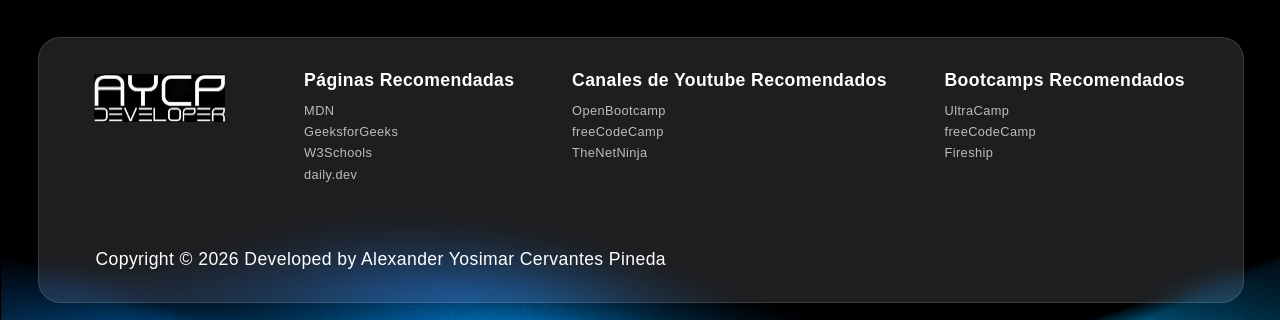
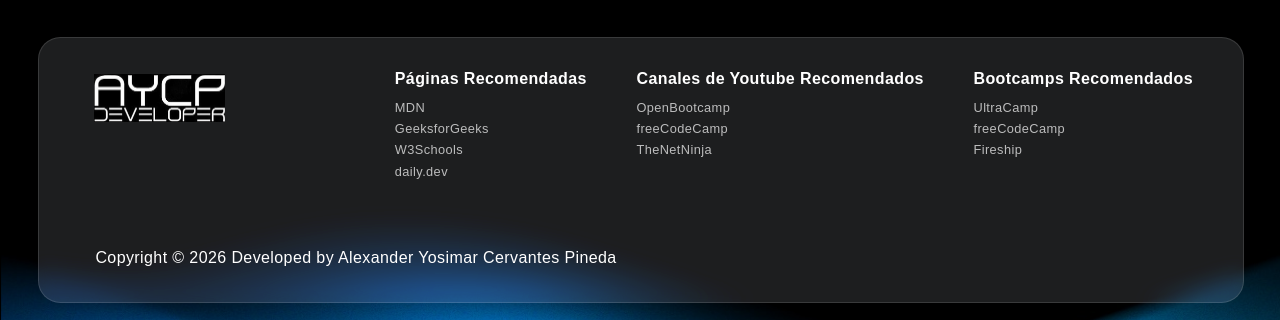
Before and after one commit to aycp-developer/aycpdeveloper, a React (Vite) app: page / in a window 1280 px wide. Shown: the part 5287-5607 px from the top of the page. Built offline with nearby package versions, Linux system fonts and the light colour scheme; a web font is replaced by a local one.

Commit message:
reducción del tamaño de las fuentes principales y del margin-right en el Footer

```diff
--- a/src/components/footer/Footer.css
+++ b/src/components/footer/Footer.css
@@ -40,12 +40,12 @@
   width: 8.2rem;
 }
 .footer .div3 .content .logo-recommended-resources-container .recommended-pages {
-  margin-right: 3.6rem;
+  margin-right: 3.1rem;
   height: 84%;
 }
 .footer .div3 .content .logo-recommended-resources-container .recommended-pages h2 {
   color: white;
-  font-size: 1.1rem;
+  font-size: 1rem;
   font-weight: bold;
   margin: 1rem 0 0.6rem 0;
 }
@@ -65,12 +65,12 @@
   font-size: 0.8rem;
 }
 .footer .div3 .content .logo-recommended-resources-container .recommended-channels {
-  margin-right: 3.6rem;
+  margin-right: 3.1rem;
   height: 84%;
 }
 .footer .div3 .content .logo-recommended-resources-container .recommended-channels h2 {
   color: white;
-  font-size: 1.1rem;
+  font-size: 1rem;
   font-weight: bold;
   margin: 1rem 0 0.6rem 0;
 }
@@ -90,12 +90,12 @@
   font-size: 0.8rem;
 }
 .footer .div3 .content .logo-recommended-resources-container .recommended-bootcamps {
-  margin-right: 3.6rem;
+  margin-right: 3.1rem;
   height: 84%;
 }
 .footer .div3 .content .logo-recommended-resources-container .recommended-bootcamps h2 {
   color: white;
-  font-size: 1.1rem;
+  font-size: 1rem;
   font-weight: bold;
   margin: 1rem 0 0.6rem 0;
 }
@@ -116,7 +116,7 @@
 }
 .footer .div3 .content .copyright {
   color: white;
-  font-size: 1.1rem;
+  font-size: 1rem;
   margin: 0 0 0 3.5rem;
 }
 .footer .div4 {
--- a/src/components/footer/Footer.scss
+++ b/src/components/footer/Footer.scss
@@ -1,13 +1,13 @@
 @use "../../sass/styles";
 
 @mixin recommended-config {
-    margin-right: 3.6rem;
+    margin-right: 3.1rem;
     height: 84%;
 }
 
 @mixin h2-config {
     color: white;
-    font-size: 1.1rem;
+    font-size: 1rem;
     font-weight: bold;
     margin: 1rem 0 0.6rem 0;
 }
@@ -126,7 +126,7 @@
 
             .copyright {
                 color: white;
-                font-size: 1.1rem;
+                font-size: 1rem;
                 margin: 0 0 0 3.5rem;
             }
         }
```
Also changed, not shown: 1 other file (tests, documents, lock files or other folders).
